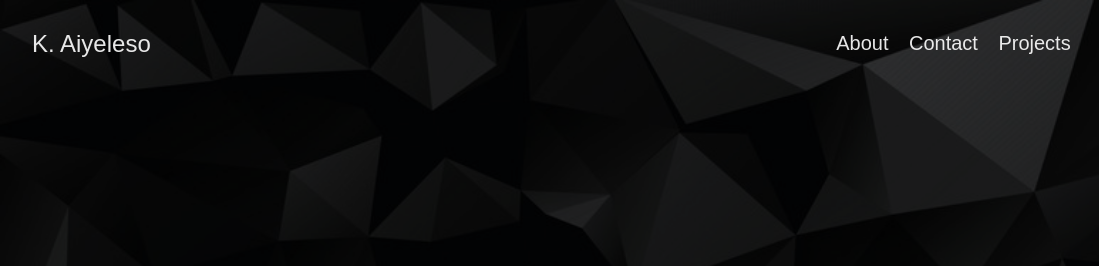
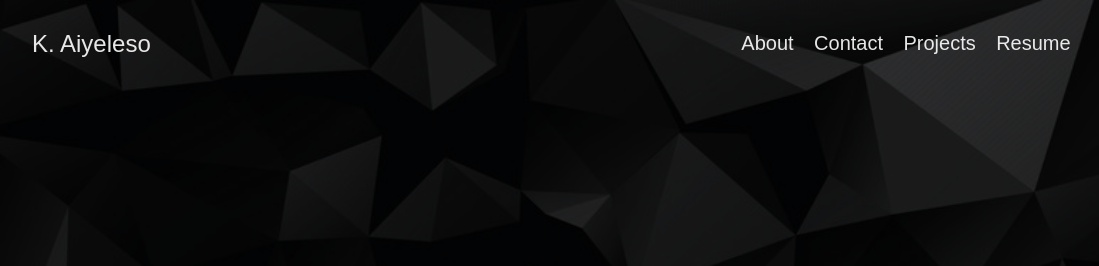
Before and after one commit to Khamaldeeen/Kam_Portfolio, a plain HTML site: page index.html in a window 1280 px wide. Shown: the top 266 px of the page, 0-1099 px from the left. Drawn offline with Linux system fonts and the light colour scheme.

Commit message:
Project Portfolio

```diff
--- a/index.html
+++ b/index.html
@@ -81,6 +81,12 @@
           <li class="list f5 f4-ns fw4 dib pr3">
             <a class="hover-white no-underline white-90" href="https://khamaldeeen.github.io/Kam_Portfolio/post/" title="Projects page">
               Projects
+            </a>
+          </li>
+
+          <li class="list f5 f4-ns fw4 dib pr3">
+            <a class="hover-white no-underline white-90" href="https://khamaldeeen.github.io/Kam_Portfolio/resume/" title="Resume page">
+              Resume
             </a>
           </li>
 
```
